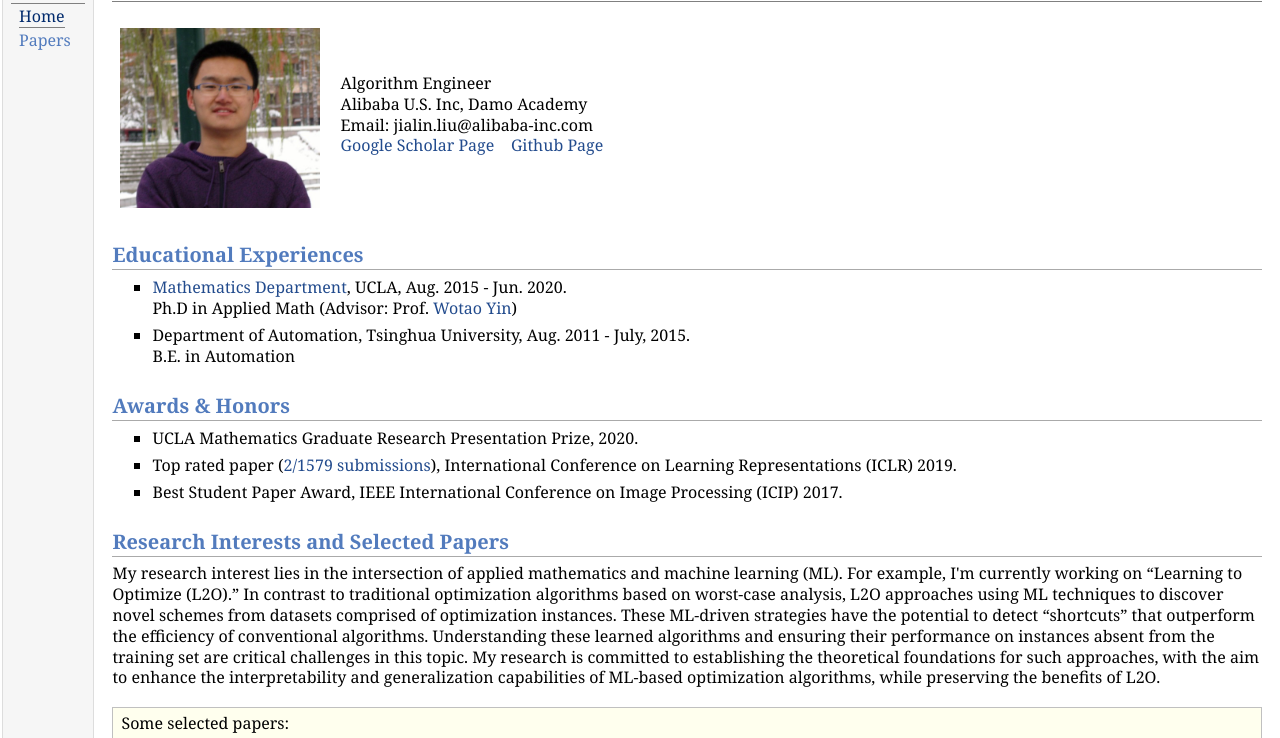
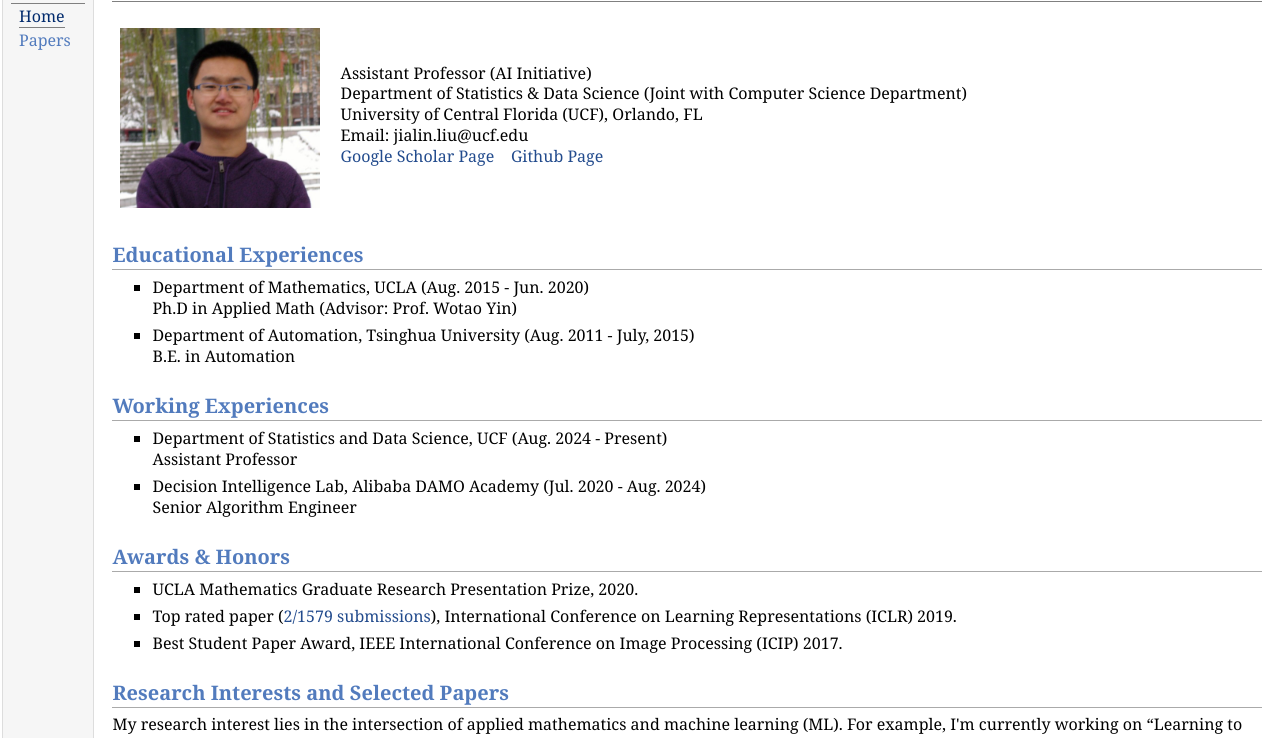
Before and after one commit to liujl11git/liujl11git.github.io, a plain HTML site: page index.html in a window 1280 px wide. Shown: the part 48-786 px from the top of the page. Drawn offline with Linux system fonts and the light colour scheme.

Commit message:
update ucf

```diff
--- a/index.html
+++ b/index.html
@@ -21,18 +21,28 @@
 </div>
 <table class="imgtable"><tr><td>
 <img src="photos/jialin.jpg" alt="alt text" width="200px" height="180px" />&nbsp;</td>
-<td align="left"><p>Algorithm Engineer<br />
-Alibaba U.S. Inc, Damo Academy<br />
-Email: jialin.liu@alibaba-inc.com<br />
+<td align="left"><p>Assistant Professor (AI Initiative)<br />
+Department of Statistics &amp; Data Science (Joint with Computer Science Department)<br />
+University of Central Florida (UCF), Orlando, FL<br />
+Email: jialin.liu@ucf.edu<br />
 <a href="https://scholar.google.com/citations?user=QS6Lj5sAAAAJ&amp;hl=en">Google Scholar Page</a> &nbsp;&nbsp; <a href="https://github.com/liujl11git">Github Page</a></p>
 </td></tr></table>
 <h2>Educational Experiences</h2>
 <ul>
-<li><p><a href="https://www.math.ucla.edu">Mathematics Department</a>, UCLA, Aug. 2015 - Jun. 2020. <br />
-Ph.D in Applied Math (Advisor: Prof. <a href="http://www.math.ucla.edu/~wotaoyin/">Wotao Yin</a>)</p>
+<li><p>Department of Mathematics, UCLA (Aug. 2015 - Jun. 2020) <br />
+Ph.D in Applied Math (Advisor: Prof. Wotao Yin)</p>
 </li>
-<li><p>Department of Automation, Tsinghua University, Aug. 2011 - July, 2015.<br />
+<li><p>Department of Automation, Tsinghua University (Aug. 2011 - July, 2015) <br />
 B.E. in Automation</p>
+</li>
+</ul>
+<h2>Working Experiences</h2>
+<ul>
+<li><p>Department of Statistics and Data Science, UCF (Aug. 2024 - Present)<br />
+Assistant Professor</p>
+</li>
+<li><p>Decision Intelligence Lab, Alibaba DAMO Academy (Jul. 2020 - Aug. 2024)<br />
+Senior Algorithm Engineer</p>
 </li>
 </ul>
 <h2>Awards &amp; Honors</h2>
```
